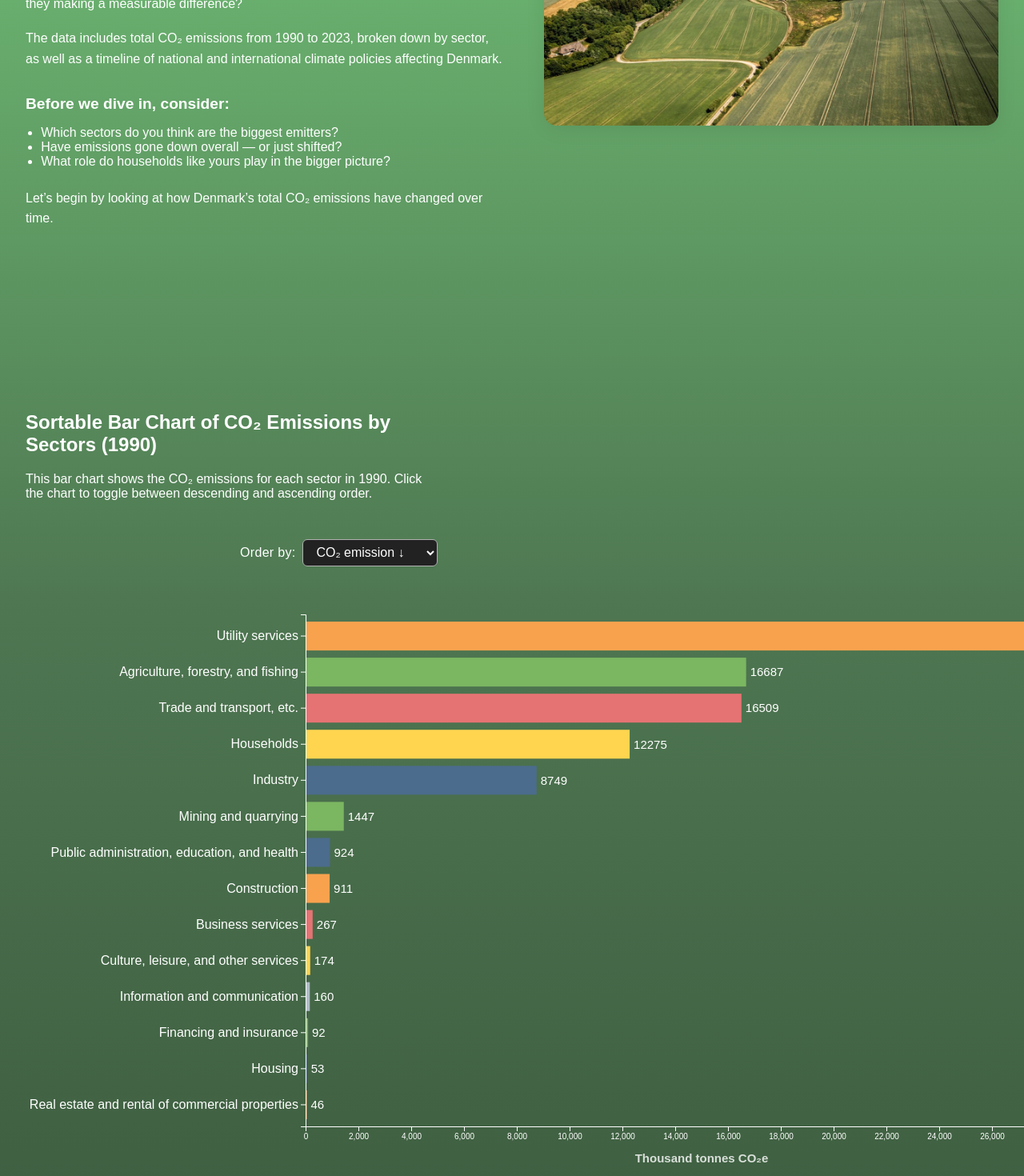
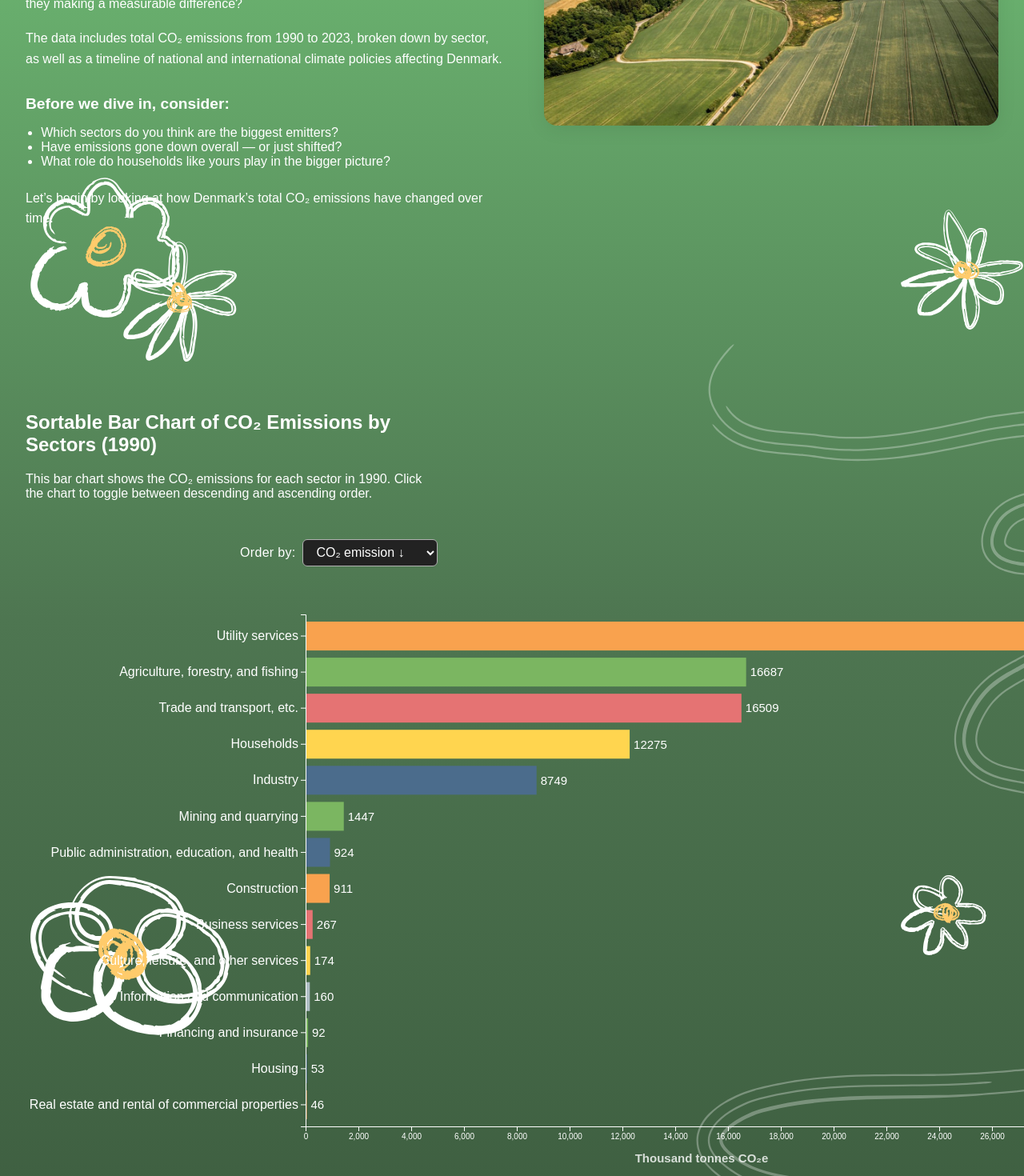
Before and after one commit to MikkelBKristensen/CreativeDatavisualization, a SvelteKit app in the folder CreativeDataVizExam/: page / in a window 1280 px wide. Shown: the part 1330-2800 px from the top of the page at 80% size. Built offline with nearby package versions, Linux system fonts and the light colour scheme.

Commit message:
Add svgs

```diff
--- a/CreativeDataVizExam/src/routes/+page.svelte
+++ b/CreativeDataVizExam/src/routes/+page.svelte
@@ -1,4 +1,5 @@
 <script>
+  import { base } from "$app/paths";
   import SectionHero from "$lib/components/SectionHero.svelte";
   import SectionIntro from "$lib/components/SectionIntro.svelte";
   import SortableBarChart from "$lib/components/SortableBarChart.svelte";
@@ -13,6 +14,48 @@
 <SectionHero />
 
 <main>
+  <div class="svg-bg">
+    <img
+      src="{base}/svgelements/lines/1lyseblå.svg"
+      class="bg-svg lines1"
+      alt=""
+    />
+    <img
+      src="{base}/svgelements/lines/2hvid.svg"
+      class="bg-svg lines2"
+      alt="Lines 2"
+    />
+    <img
+      src="{base}/svgelements/lines/3hvid.svg"
+      class="bg-svg lines3"
+      alt="Lines 3"
+    />
+    <img
+      src="{base}/svgelements/blomster/1.svg"
+      class="bg-svg flower1"
+      alt="Flower 1"
+    />
+    <img
+      src="{base}/svgelements/blomster/2.svg"
+      class="bg-svg flower2"
+      alt="Flower 2"
+    />
+    <img
+      src="{base}/svgelements/blomster/3.svg"
+      class="bg-svg flower3"
+      alt="Flower 3"
+    />
+    <img
+      src="{base}/svgelements/blomster/4.svg"
+      class="bg-svg flower4"
+      alt="Flower 4"
+    />
+    <img
+      src="{base}/svgelements/blomster/5.svg"
+      class="bg-svg flower5"
+      alt="Flower 5"
+    />
+  </div>
   <SectionIntro />
   <SortableBarChart />
   <PieChart />
@@ -23,7 +66,69 @@
 </main>
 
 <style>
+  .svg-bg {
+    position: absolute;
+    top: 0;
+    left: 0;
+    width: 100vw;
+    height: 100%;
+    pointer-events: none;
+    z-index: 0;
+    overflow: visible;
+  }
+  .bg-svg {
+    position: absolute;
+    width: auto; /* Adjust as needed */
+    height: auto;
+  }
+  .lines1 {
+    top: 6vh;
+    left: 15vw;
+    height: 45vw; /* Adjust as needed */
+    width: auto;
+  }
+  .lines2 {
+    top: 112vh;
+    left: 68vw;
+    height: 1400px; /* Adjust as needed */
+    width: auto;
+    opacity: 0.3;
+  }
+  .lines3 {
+    top: 270vh;
+    left: 2vw;
+    height: 73vw; /* Adjust as needed */
+    width: auto;
+    opacity: 0.2;
+  }
+  .flower1 {
+    top: 86vh;
+    left: 3vw;
+    height: 175px; /* Adjust as needed */
+  }
+  .flower2 {
+    top: 96vh;
+    left: 12vw;
+    height: 150px; /* Adjust as needed */
+  }
+  .flower3 {
+    top: 91vh;
+    left: 88vw;
+    height: 150px; /* Adjust as needed */
+  }
+  .flower4 {
+    top: 195vh;
+    left: 88vw;
+    height: 100px; /* Adjust as needed */
+  }
+  .flower5 {
+    top: 195vh;
+    left: 3vw;
+    height: 200px; /* Adjust as needed */
+  }
   main {
+    position: relative;
+    z-index: 1;
     min-height: 100vh;
     background: linear-gradient(
       #0e0909 0%,
```
